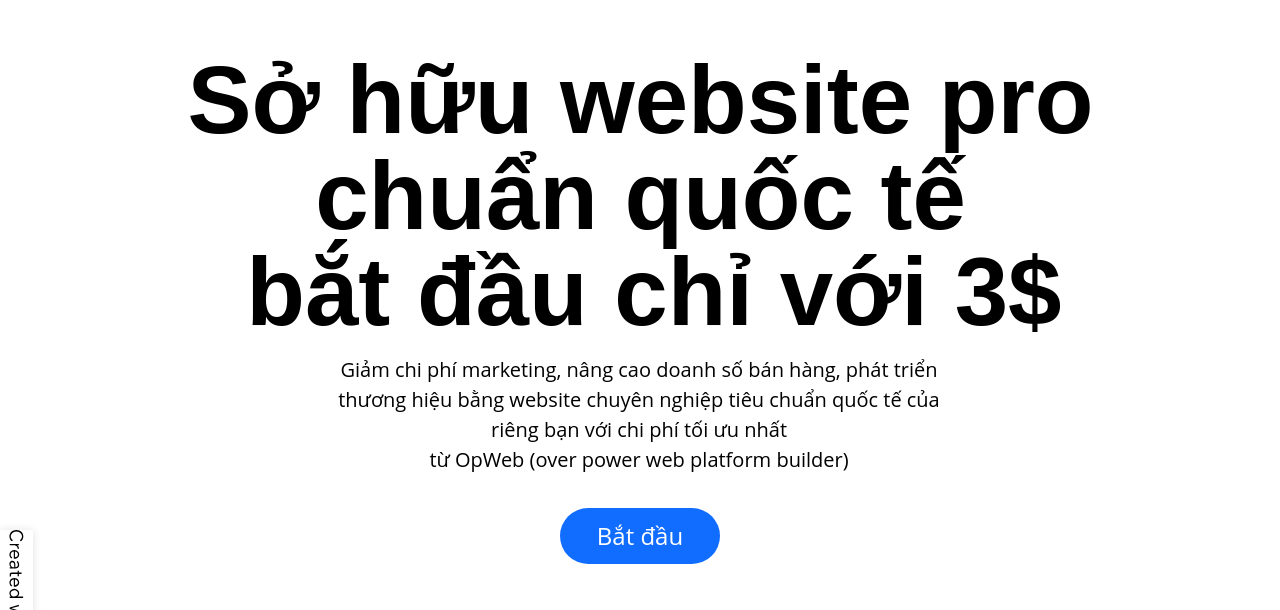
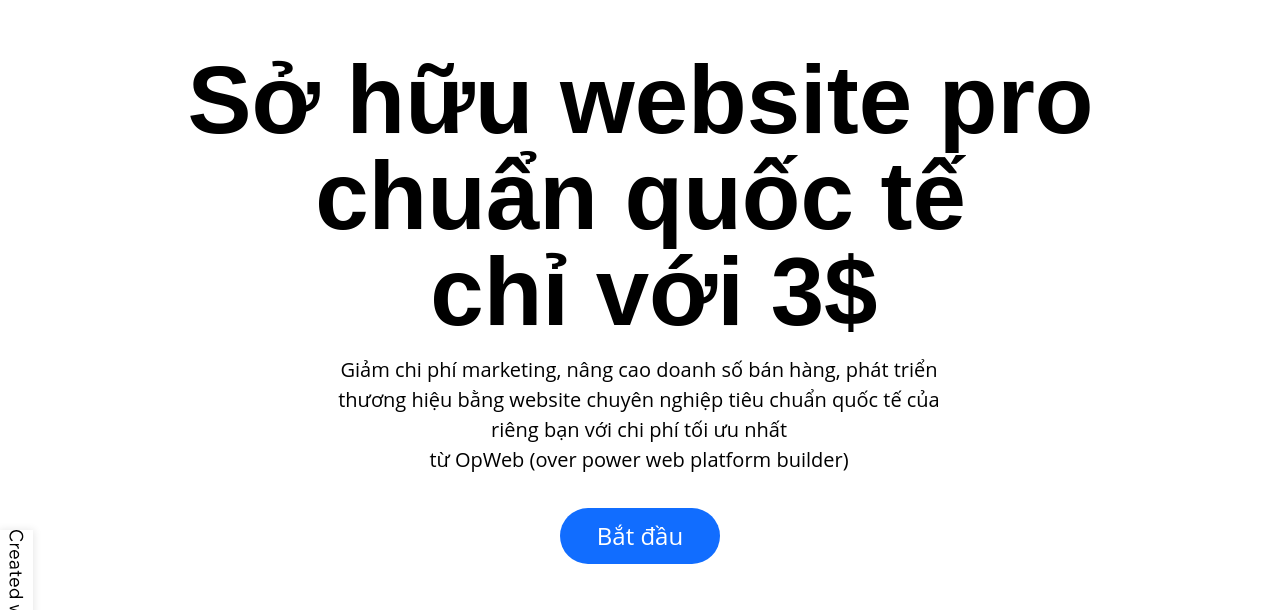
Before and after one commit to phamgiagia/doplandmulti, a website built with Vite: page home/desktop/index.html in a window 1280 px wide. Shown: the top 610 px of the page. Built offline with nearby package versions, Linux system fonts and the light colour scheme; no server answers.

Commit message:
Update from studio

```diff
--- a/home/desktop/index.html
+++ b/home/desktop/index.html
@@ -181,8 +181,7 @@
           resourcesx_menu.style.display = "none"; // Hide resourcesx_menu when menux is opened
         }
       });
-    </script></div></div></div></div><div data-testid="inline-content" data-mesh-id="comp-jyiae370inlineContent"><div data-testid="mesh-container-content" data-mesh-id="comp-jyiae370inlineContent-gridContainer"><div id="comp-jyiaj4ok" data-testid="richTextElement" class="HcOXKn QxJLC3 wixui-rich-text SxM0TO comp-jyiaj4ok"><h1 id="iuumhv" class="wixui-rich-text__text"><span id="i1y98lh">Sở hữu website pro chuẩn quốc tế<br/> bắt
-                                            đầu chỉ với 3$<br/></span></h1></div><div id="comp-jzv3p1vg" data-testid="richTextElement" class="HcOXKn QxJLC3 wixui-rich-text SxM0TO comp-jzv3p1vg"><p id="iqpk6t" class="wixui-rich-text__text font_0"><span id="iltq6i" class="wixui-rich-text__text"><span id="ioh0jg" class="wixui-rich-text__text"><span id="i27rx7" class="wixui-rich-text__text"><span id="i42s5s" class="wixui-rich-text__text">Giảm chi phí marketing, nâng
+    </script></div></div></div></div><div data-testid="inline-content" data-mesh-id="comp-jyiae370inlineContent"><div data-testid="mesh-container-content" data-mesh-id="comp-jyiae370inlineContent-gridContainer"><div id="comp-jyiaj4ok" data-testid="richTextElement" class="HcOXKn QxJLC3 wixui-rich-text SxM0TO comp-jyiaj4ok"><h1 id="iuumhv" class="wixui-rich-text__text"><span id="i1y98lh">Sở hữu website pro chuẩn quốc tế<br/> chỉ với 3$<br/></span></h1></div><div id="comp-jzv3p1vg" data-testid="richTextElement" class="HcOXKn QxJLC3 wixui-rich-text SxM0TO comp-jzv3p1vg"><p id="iqpk6t" class="wixui-rich-text__text font_0"><span id="iltq6i" class="wixui-rich-text__text"><span id="ioh0jg" class="wixui-rich-text__text"><span id="i27rx7" class="wixui-rich-text__text"><span id="i42s5s" class="wixui-rich-text__text">Giảm chi phí marketing, nâng
                                                   cao doanh số bán hàng, phát
                                                   triển thương hiệu bằng website
                                                   chuyên nghiệp tiêu chuẩn quốc
```
